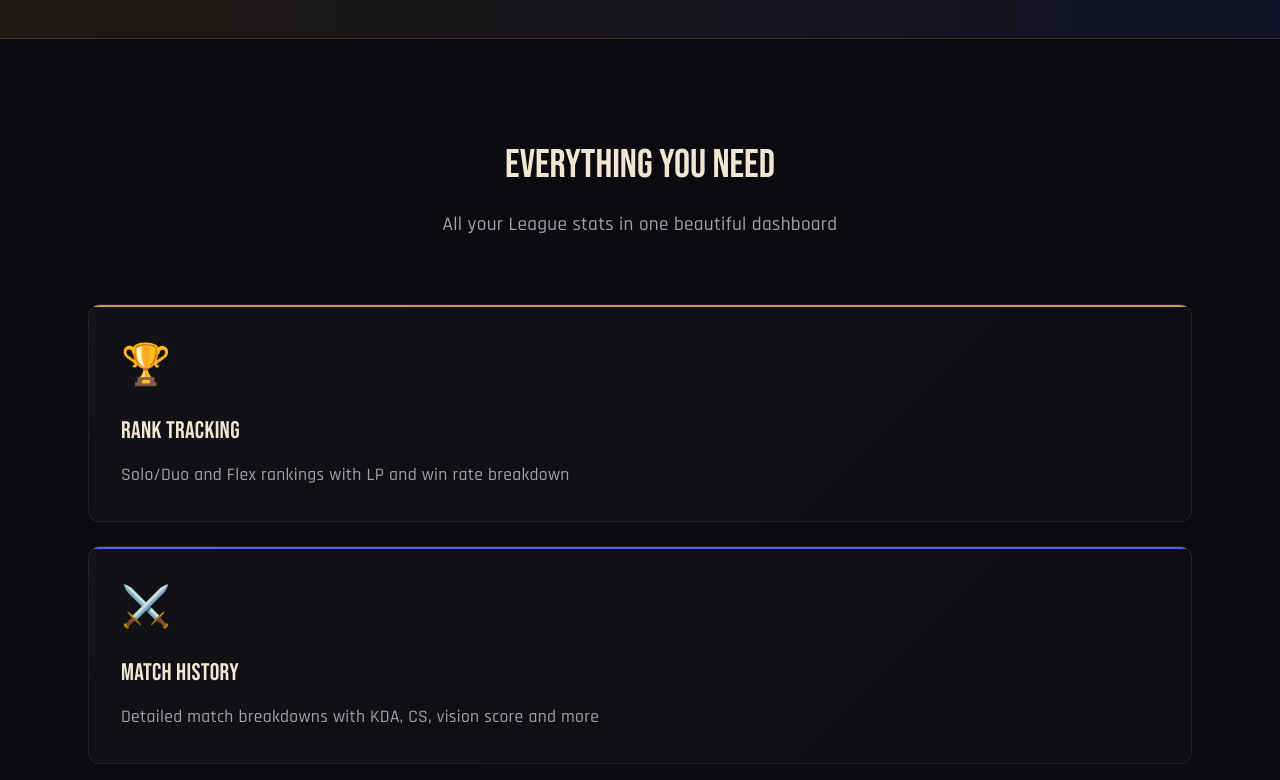
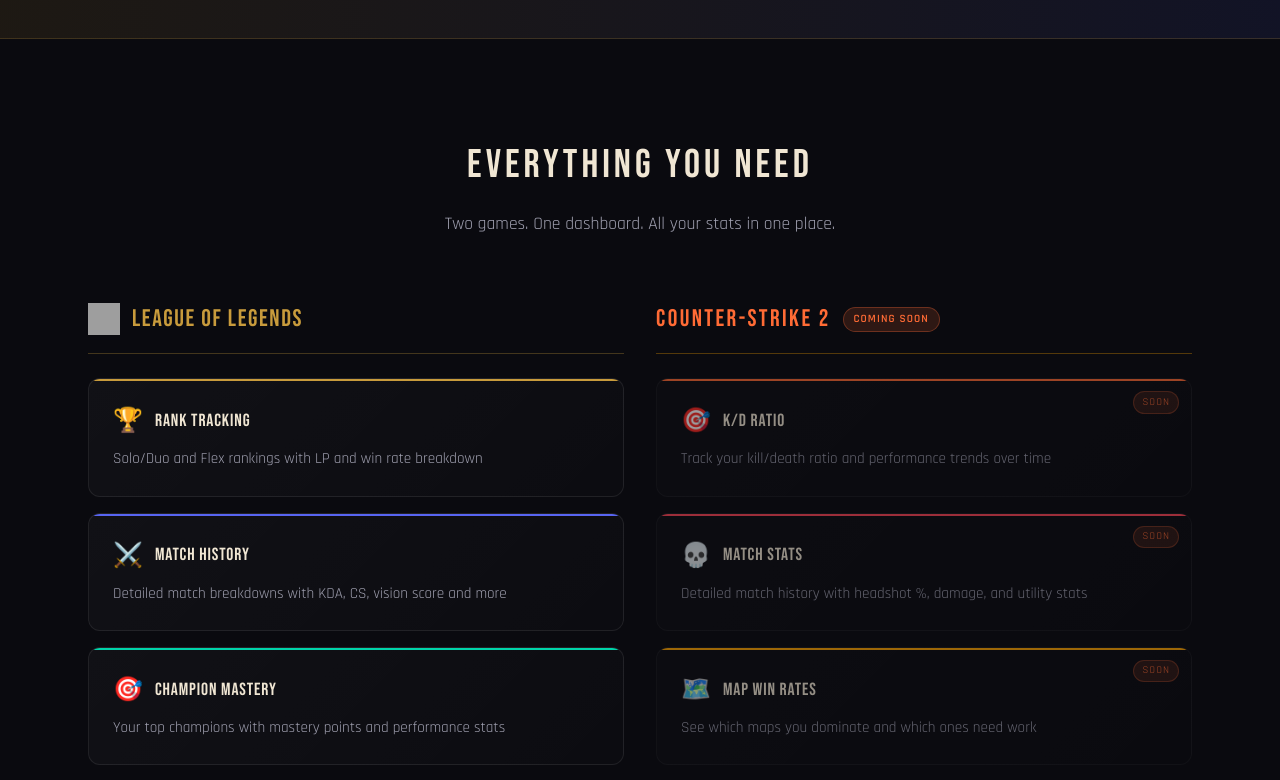
Before and after one commit to arperrotto3/stats-tracker, a React (Vite) app in the folder client/: page / in a window 1280 px wide. Shown: the part 904-1684 px from the top of the page. Built offline with nearby package versions, Linux system fonts and the light colour scheme; grey boxes are pictures that could not be loaded.

Commit message:
Updated landing page with two column feature section for LoL and CS2

```diff
--- a/client/src/pages/Landing.jsx
+++ b/client/src/pages/Landing.jsx
@@ -232,36 +232,75 @@
 
             {/* Features Section */}
             <section style={{ padding: '6rem 3rem', maxWidth: '1200px', margin: '0 auto' }}>
-                <h2 style={{ fontFamily: 'Bebas Neue, sans-serif', fontSize: '2.5rem', textAlign: 'center', color: '#F0E6D3', marginBottom: '1rem' }}>Everything You Need</h2>
-                <p style={{ textAlign: 'center', color: '#a0a0b0', marginBottom: '4rem', fontSize: '1.2rem', fontWeight: 500, letterSpacing: '0.02rem'}}>All your League stats in one beautiful dashboard</p>
-                <div style={{ display: 'grid', gridTemplateColumns: 'react(auto-fit, minmax(280px, 1fr))', gap: '1.5rem' }}>
+                <h2 style={{ fontFamily: 'Bebas Neue, sans-serif', fontSize: '2.5rem', textAlign: 'center', color: '#F0E6D3', marginBottom: '1rem', letterSpacing: '0.1em' }}>Everything You Need</h2>
+                <p style={{ textAlign: 'center', color: '#a0a0b0', marginBottom: '4rem', fontSize: '1.1rem' }}>Two games. One dashboard. All your stats in one place.</p>
+
+                <div style={{ display: 'grid', gridTemplateColumns: '1fr 1fr', gap: '2rem' }}>
+
+                    {/* League of Legends Column */}
+                    <div>
+                        <div style={{ display: 'flex', alignItems: 'center', gap: '0.75rem', marginBottom: '1.5rem', paddingBottom: '1rem', borderBottom: '1px solid rgba(200, 155, 60, 0.3)' }}>
+                            <img src="https://raw.githubusercontent.com/nicolo-ribaudo/tc39-proposal-import-defer/main/assets/lol-logo.png" onError={(e) => { e.target.style.display = 'none' }} alt="" style={{ width: '32px', height: '32px' }} />
+                            <h3 style={{ fontFamily: 'Bebas Neue, sans-serif', fontSize: '1.5rem', color: '#C89B3C', letterSpacing: '0.1rem', margin: 0 }}>LEAGUE OF LEGENDS</h3>
+                        </div>
+
                         {[
                             { icon: '🏆', title: 'Rank Tracking', desc: 'Solo/Duo and Flex rankings with LP and win rate breakdown', color: '#C89B3C' },
                             { icon: '⚔️', title: 'Match History', desc: 'Detailed match breakdowns with KDA, CS, vision score and more', color: '#5865F2' },
-                        { icon: '🎯', title: 'Champion "Mastery', desc: 'Your top champions with mastery points and performance stats', color: '#ff4757' },
+                            { icon: '🎯', title: 'Champion Mastery', desc: 'Your top champions with mastery points and performance stats', color: '#00d4aa' },
                             { icon: '🔴', title: 'Live Game', desc: 'See when your friends are in a game and track it in real time', color: '#ff4757' }
                         ].map((feature) => (
                             <div key={feature.title} className="feature-card" style={{
-                            background: 'linear-gradient(135deg, rgba(255, 255, 255, 0.03) 0%, rgba(255, 255, 255, 0.01) 100%',
+                                background: 'linear-gradient(135deg, rgba(255, 255, 255, 0.03) 0%, rgba(255, 255, 255, 0.01) 100%)',
                                 border: '1px solid rgba(255, 255, 255, 0.08)',
                                 borderRadius: '12px',
-                            padding: '2rem',
+                                padding: '1.5rem',
+                                marginBottom: '1rem',
                                 position: 'relative',
                                 overflow: 'hidden'
                             }}>
-                            <div style={{
-                                position: 'absolute',
-                                top: 0,
-                                left: 0,
-                                right: 0,
-                                height: '2px',
-                                background: feature.color
-                            }} />
-                            <div style={{ fontSize: '2.5rem', marginBottom: '1rem' }}>{feature.icon}</div>
-                            <h3 style={{ fontFamily: 'Bebas Neue, sans-serif', fontSize: '1.5rem', color: '#F0E6D3', marginBottom: '0.75rem', letterSpacing: '0.02rem' }}>{feature.title}</h3>
-                            <p style={{ color: '#a0a0b0', lineHeight: 1.6, fontSize: '1.1rem', fontWeight: 500, letterSpacing: '0.02rem' }}>{feature.desc}</p>
+                                <div style={{ position: 'absolute', top: 0, left: 0, right: 0, height: '2px', background: feature.color }} />
+                                <div style={{ display: 'flex', alignItems: 'center', gap: '0.75rem', marginBottom: '0.5rem' }}>
+                                    <span style={{ fontSize: '1.5rem' }}>{feature.icon}</span>
+                                    <h3 style={{ fontFamily: 'Bebas Neue, sans-serif', fontSize: '1.1rem', color: '#F0E6D3', margin: 0, letterSpacing: '0.05em' }}>{feature.title}</h3>
+                                </div>
+                                <p style={{ color: '#a0a0b0', lineHeight: 1.6, fontSize: '0.95rem', margin: 0 }}>{feature.desc}</p>
                             </div>
                         ))}
+                    </div>
+
+                    {/* CS2 Column */}
+                    <div>
+                        <div style={{ display: 'flex', alignItems: 'center', gap: '0.75rem', marginBottom: '1.5rem', paddingBottom: '1rem', borderBottom: '1px solid rgba(255,165,0,0.3)' }}>
+                        <h3 style={{ fontFamily: 'Bebas Neue, sans-serif', fontSize: '1.5rem', color: '#ff6b35', letterSpacing: '0.1em', margin: 0 }}>COUNTER-STRIKE 2</h3>
+                        <span style={{ background: 'rgba(255,107,53,0.15)', border: '1px solid rgba(255,107,53,0.3)', color: '#ff6b35', fontSize: '0.7rem', padding: '0.2rem 0.6rem', borderRadius: '20px', letterSpacing: '0.1em', fontWeight: 600 }}>COMING SOON</span>
+                    </div>
+                        {[
+                            { icon: '🎯', title: 'K/D Ratio', desc: 'Track your kill/death ratio and performance trends over time', color: '#ff6b35' },
+                            { icon: '💀', title: 'Match Stats', desc: 'Detailed match history with headshot %, damage, and utility stats', color: '#ff4757' },
+                            { icon: '🗺️', title: 'Map Win Rates', desc: 'See which maps you dominate and which ones need work', color: '#ffa502' },
+                            { icon: '📈', title: 'Rank History', desc: 'Track your CS2 rank progression over time', color: '#ff6b35' }
+                        ].map((feature) => (
+                            <div key={feature.title} className="feature-card" style={{
+                                background: 'linear-gradient(135deg, rgba(255,255,255,0.02) 0%, rgba(255,255,255,0.005) 100%)',
+                                border: '1px solid rgba(255,255,255,0.05)',
+                                borderRadius: '12px',
+                                padding: '1.5rem',
+                                marginBottom: '1rem',
+                                position: 'relative',
+                                overflow: 'hidden',
+                                opacity: 0.6
+                            }}>
+                                <div style={{ position: 'absolute', top: 0, left: 0, right: 0, height: '2px', background: feature.color }} />
+                                <div style={{ position: 'absolute', top: '0.75rem', right: '0.75rem', background: 'rgba(255,107,53,0.15)', border: '1px solid rgba(255,107,53,0.3)', color: '#ff6b35', fontSize: '0.65rem', padding: '0.15rem 0.5rem', borderRadius: '20px', letterSpacing: '0.1em' }}>SOON</div>
+                                <div style={{ display: 'flex', alignItems: 'center', gap: '0.75rem', marginBottom: '0.5rem' }}>
+                                    <span style={{ fontSize: '1.5rem' }}>{feature.icon}</span>
+                                    <h3 style={{ fontFamily: 'Bebas Neue, sans-serif', fontSize: '1.1rem', color: '#F0E6D3', margin: 0, letterSpacing: '0.05em' }}>{feature.title}</h3>
+                                </div>
+                                <p style={{ color: '#a0a0b0', lineHeight: 1.6, fontSize: '0.95rem', margin: 0 }}>{feature.desc}</p>
+                            </div>
+                        ))}
+                    </div>
                 </div>
             </section>
 
```
Lines whose indentation alone changed are shown as unchanged.
